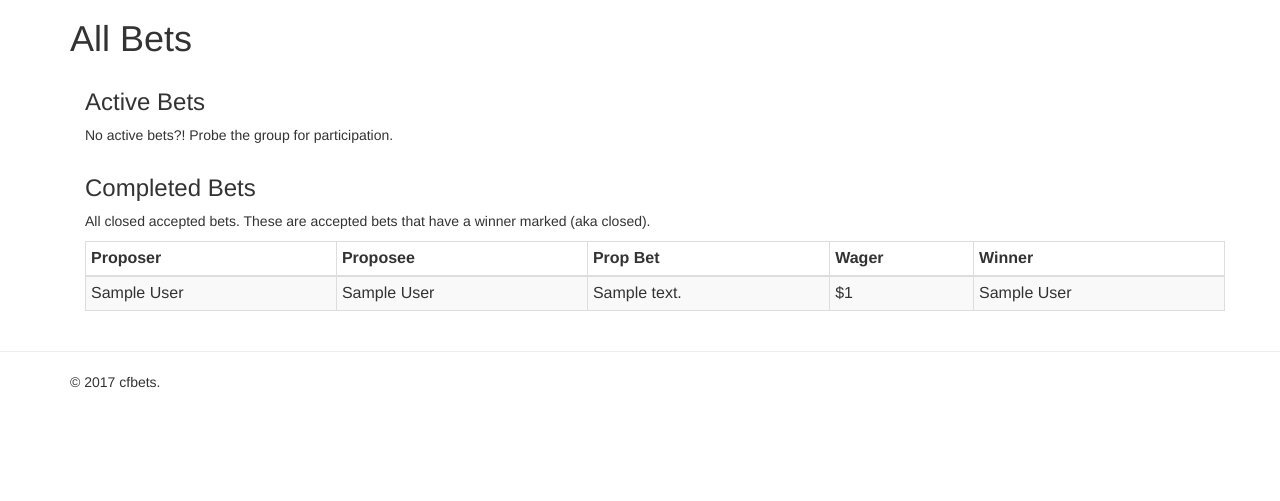
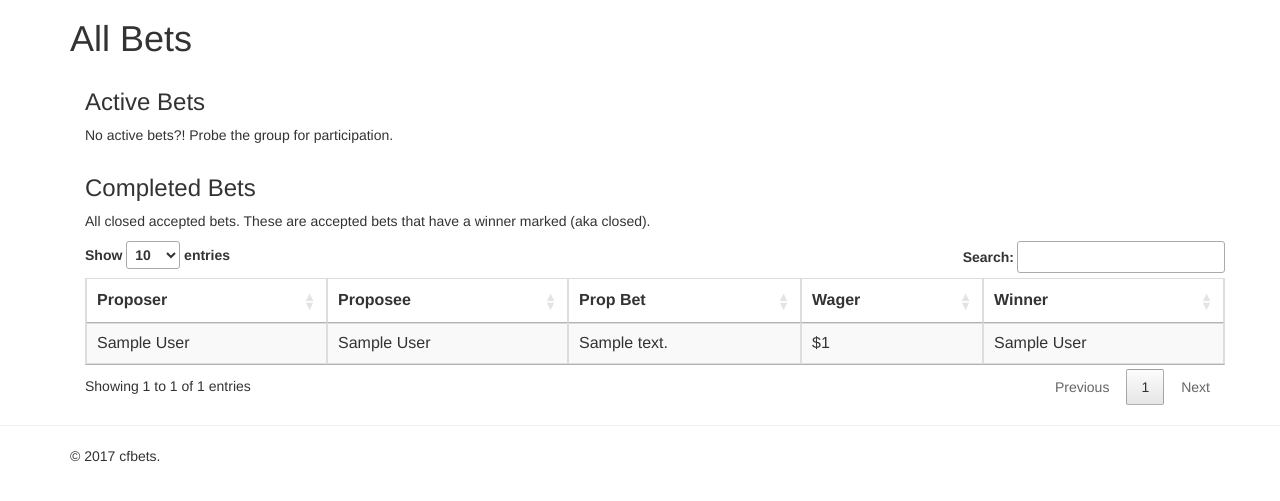
Before and after one commit to joshpelkey/cfbets, a Django app: page /bets/all_bets/ in a window 1280 px wide. Shown: the part 51-552 px from the top of the page. Run offline with Django 3.2, Linux system fonts and the light colour scheme; a user stored in the database is signed in; tables that the repository leaves empty hold one stand-in row (values such as "Sample post"); some libraries are stand-ins or nearby versions.

Commit message:
add table paging with datatables

```diff
--- a/cfbets/bets/templates/bets/base_all_bets.html
+++ b/cfbets/bets/templates/bets/base_all_bets.html
@@ -8,7 +8,7 @@
 			<h3>Active Bets</h3>
 			{% if all_active_bets %}
 				<p>Currently active bets across all users. These don't have a winner marked yet.</p>
-				<table class="table table-striped table-bordered table-condensed">
+				<table class="table table-striped table-bordered table-condensed" id="currentActive">
 					<thead>
 					  <tr>
 						<th>Proposer</th>
@@ -36,7 +36,7 @@
 			<h3>Completed Bets</h3>
 			{% if all_accepted_bets %}
 				<p>All closed accepted bets. These are accepted bets that have a winner marked (aka closed).</p>
-				<table class="table table-striped table-bordered table-condensed">
+				<table class="table table-striped table-bordered table-condensed" id="closedAccepted">
 					<thead>
 					  <tr>
 						<th>Proposer</th>
@@ -73,3 +73,9 @@
     </div>
 
 {% endblock %}
+
+{% block morejs %}
+	$('#closedAccepted').dataTable( {
+		"order": []
+	} );
+{% endblock %}
--- a/cfbets/templates/base.html
+++ b/cfbets/templates/base.html
@@ -19,6 +19,10 @@
 		<link href="{% static 'assets/css/ie10-viewport-bug-workaround.css' %}" rel="stylesheet">
 		<!-- Custom styles for this template -->
 		<link href="{% static 'assets/css/jumbotron.css' %}" rel="stylesheet">
+		<!-- datatables css cdn -->
+		<link rel="stylesheet" type="text/css" href="https://cdn.datatables.net/v/bs/jq-2.2.4/dt-1.10.15/fh-3.1.2/r-2.1.1/datatables.min.css"/>
+
+
 
 		<!-- HTML5 shim and Respond.js for IE8 support of HTML5 elements and media queries -->
 		<!--[if lt IE 9]>
@@ -184,7 +188,10 @@
 		<!-- Bootstrap core JavaScript
 		================================================== -->
 		<!-- Placed at the end of the document so the pages load faster -->
-		<script src="https://ajax.googleapis.com/ajax/libs/jquery/1.12.4/jquery.min.js"></script>
+	 	<script src="https://ajax.googleapis.com/ajax/libs/jquery/1.12.4/jquery.min.js"></script>
+		<!-- datatables javascript cdn -->
+		<script type="text/javascript" src="https://cdn.datatables.net/v/bs/jq-2.2.4/dt-1.10.15/fh-3.1.2/r-2.1.1/datatables.min.js"></script>
+
 		<script>window.jQuery || document.write('<script src=" {% static 'assets/js/jquery.min.js' %}"><\/script>')</script>
 		<script src="{% static 'bootstrap/js/bootstrap.min.js' %}"></script>
 		<!-- IE10 viewport hack for Surface/desktop Windows 8 bug -->
```
Also changed, not shown: cfbets/bets/templates/bets/base_admin_bets.html (+14 -3 lines).
